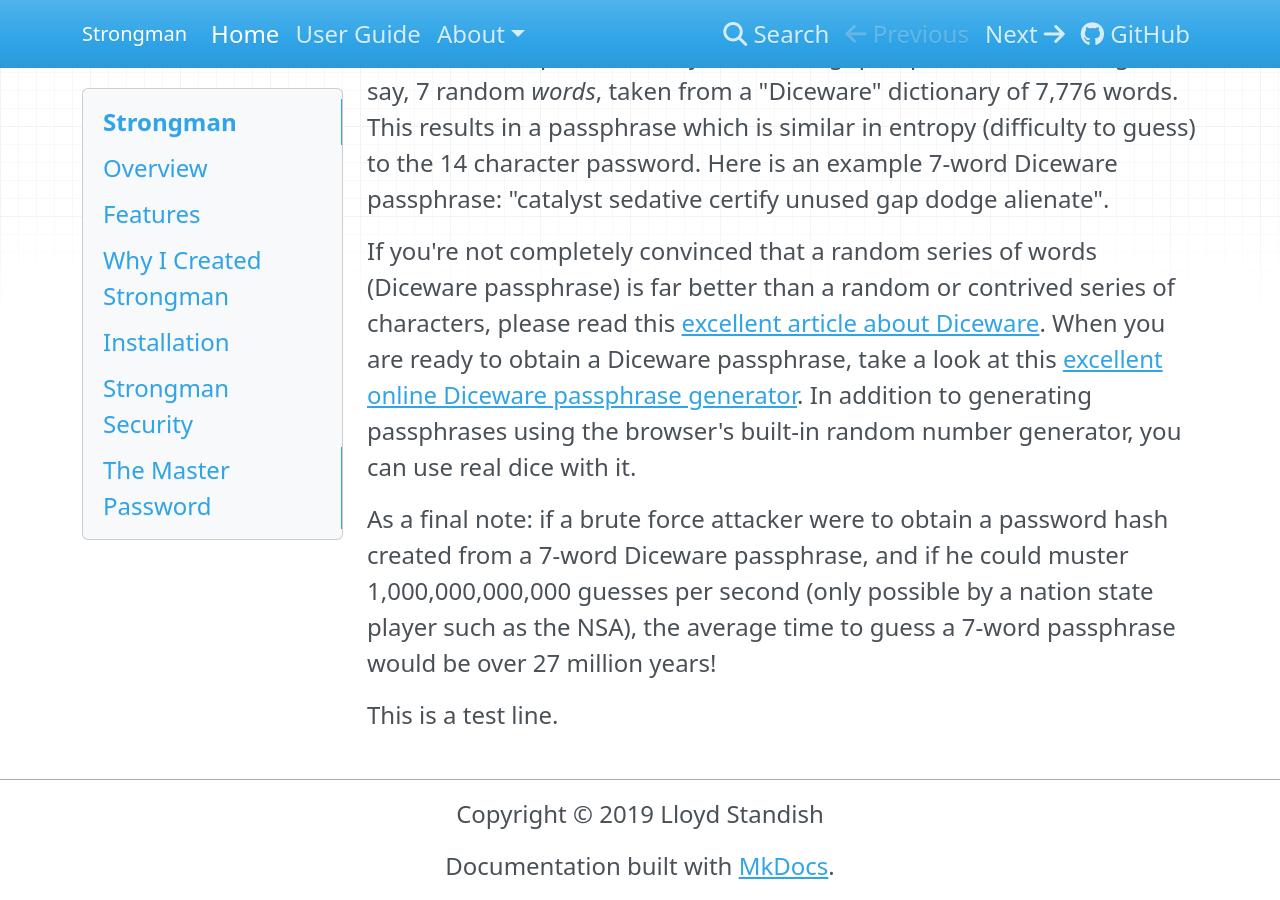
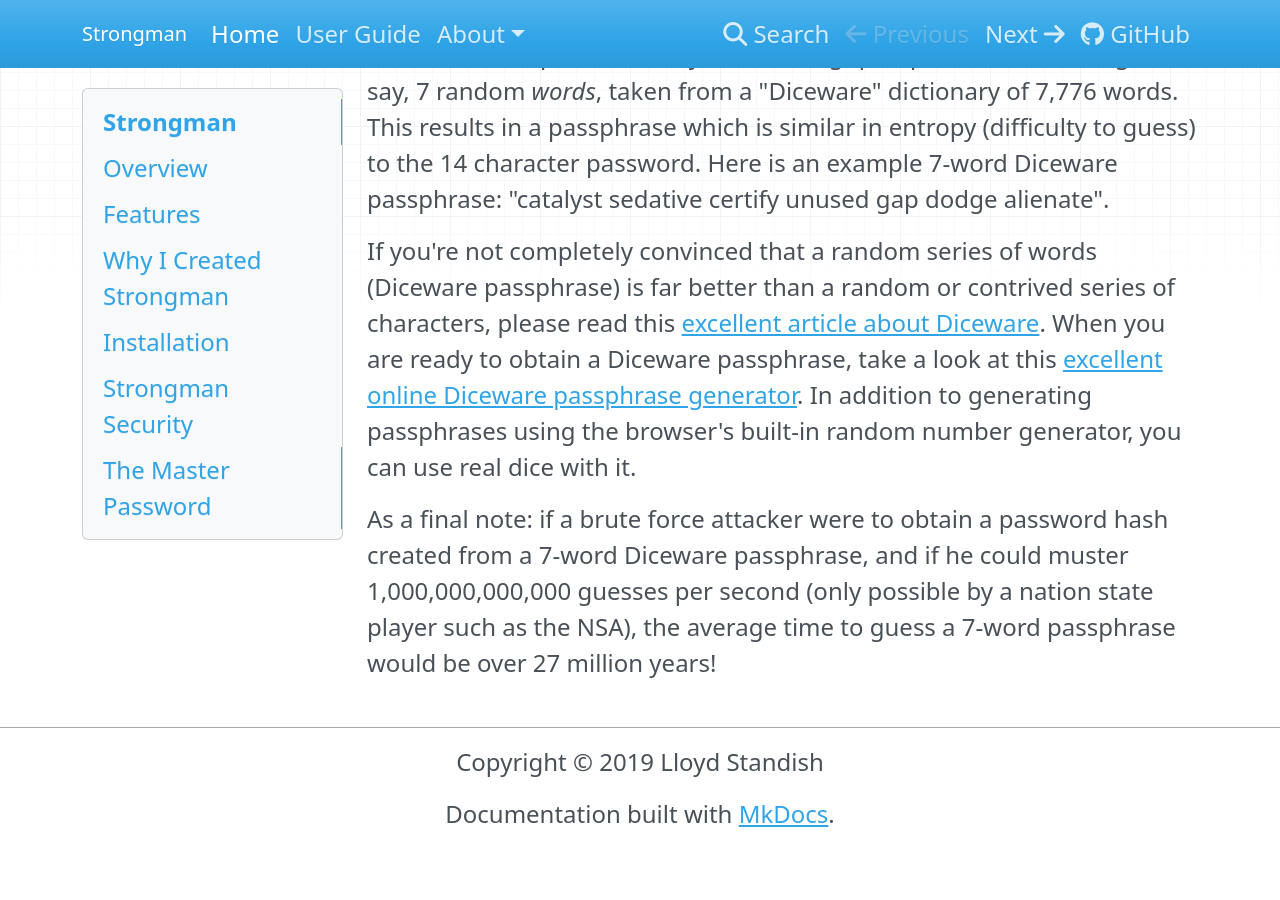
Before and after one commit to lstandish/strongman-md, an MkDocs documentation site: the page built from docs/index.md, in a window 1280 px wide and 900 px high, scrolled down 5816 px. Built offline with MkDocs 1.6.1, drawn with Linux system fonts in a browser that asks for light colours; after the commit the page ends 6664 px from its top, so only the background shows below that.

Commit message:
docs/index.md updated from https://stackedit.io/

```diff
--- a/docs/index.md
+++ b/docs/index.md
@@ -122,8 +122,6 @@ This is where "Diceware" passwords come to the rescue.  It turns out that humans
 If you're not completely convinced that a random series of words (Diceware passphrase) is far better than a random or contrived series of characters, please read this [excellent article about Diceware](https://theintercept.com/2015/03/26/passphrases-can-memorize-attackers-cant-guess/).  When you are ready to obtain a Diceware passphrase, take a look at this [excellent online Diceware passphrase generator](https://www.rempe.us/diceware/#eff). In addition to generating passphrases using the browser's built-in random number generator, you can use real dice with it.
 
 As a final note: if a brute force attacker were to obtain a password hash created from a 7-word Diceware passphrase, and if he could muster 1,000,000,000,000 guesses per second (only possible by a nation state player such as the NSA), the average time to guess a 7-word passphrase would be over 27 million years!
-
-This is a test line.
 <!--stackedit_data:
-eyJoaXN0b3J5IjpbLTY0NDA5MjAzOF19
+eyJoaXN0b3J5IjpbMjExMjUzMTkzMywtNjQ0MDkyMDM4XX0=
 -->
```
